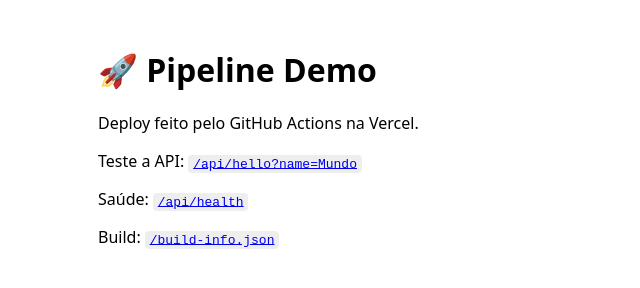
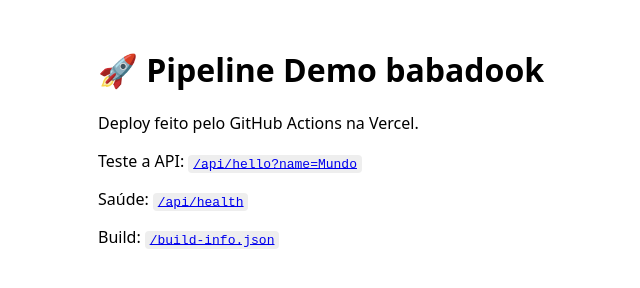
Before and after one commit to LucasBabadook/pipeline-demo-completo, a website: page public/index.html in a window 1280 px wide. Shown: the whole page, without its empty margins (222-862 px from the left). Drawn offline with Linux system fonts and the light colour scheme.

Commit message:
teste do pipeline

```diff
--- a/public/index.html
+++ b/public/index.html
@@ -7,7 +7,7 @@
   <style>body{font-family:system-ui,sans-serif;max-width:40rem;margin:3rem auto;padding:0 1rem}code{background:#eee;padding:.1rem .3rem;border-radius:4px}</style>
 </head>
 <body>
-  <h1>🚀 Pipeline Demo</h1>
+  <h1>🚀 Pipeline Demo babadook</h1>
   <p>Deploy feito pelo GitHub Actions na Vercel.</p>
   <p>Teste a API: <a href="/api/hello?name=Mundo"><code>/api/hello?name=Mundo</code></a></p>
   <p>Saúde: <a href="/api/health"><code>/api/health</code></a></p>
```
